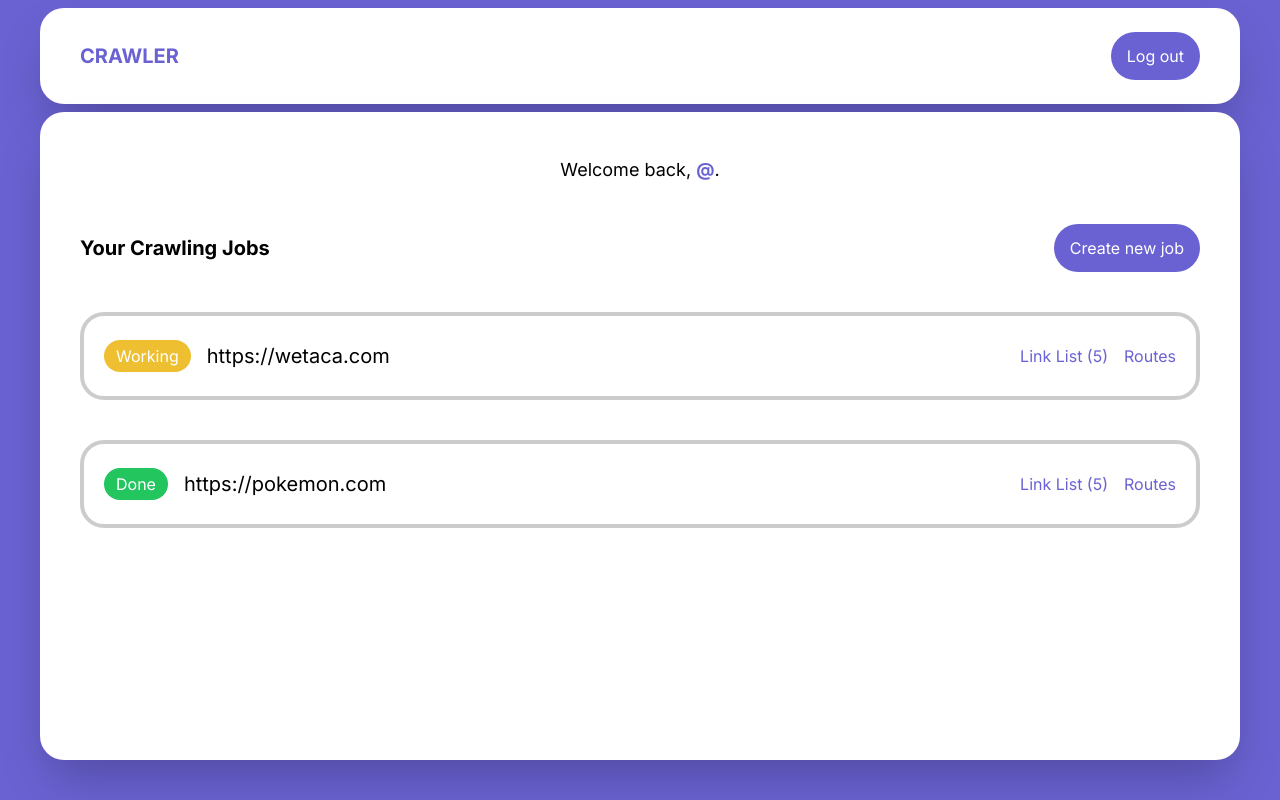
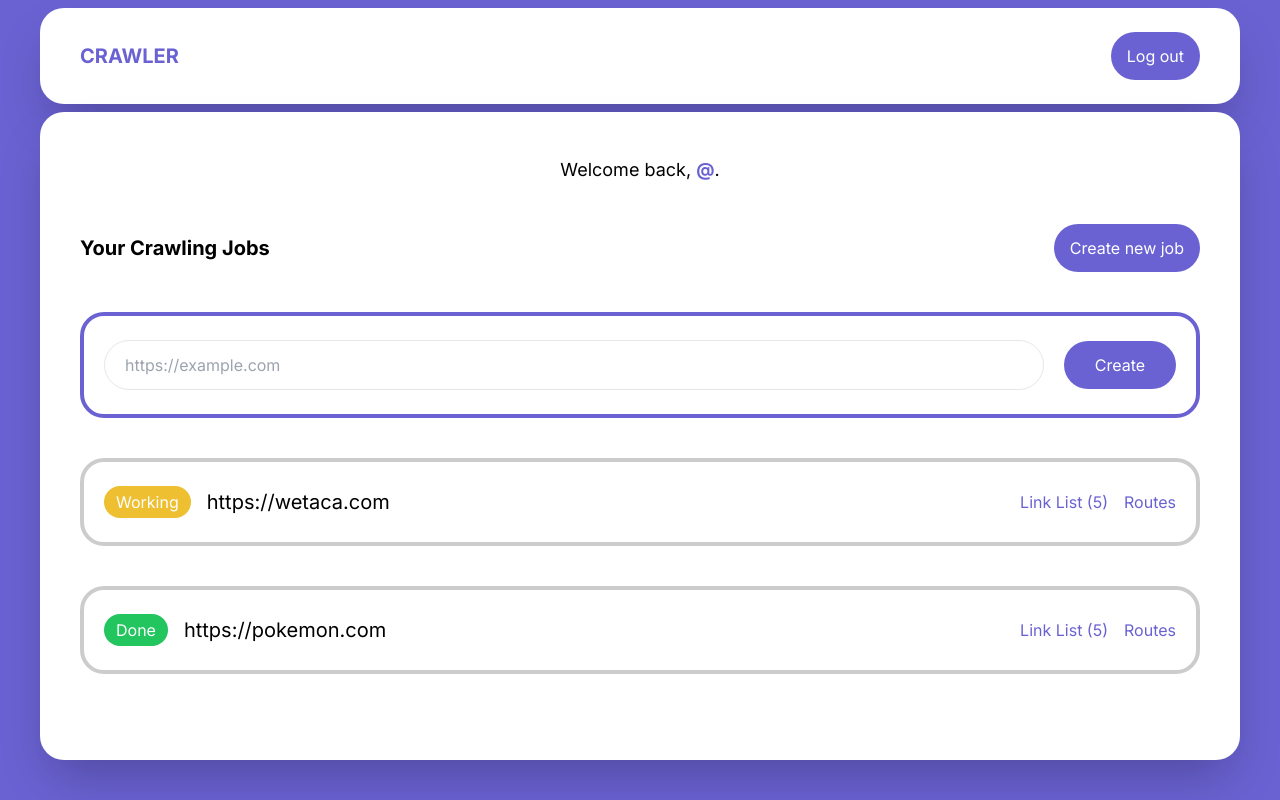
Before and after one commit to dresnite/web-crawler-frontend, a Next.js app: page /dashboard in a window 1280 px wide. Both pictures are taken after a click on the button "Create new job". Built offline with nearby package versions, Linux system fonts and the light colour scheme.

Commit message:
Add a toggleable section to create jobs

```diff
--- /dev/null
+++ b/app/components/dashboard/CreateJob.tsx
@@ -0,0 +1,8 @@
+export default function CreateJob() {
+    return (
+        <div className="job-container !border-bgPurple">
+            <input type="text" className="border px-5 py-3 rounded-full w-full" placeholder="https://example.com" />
+            <button className="purple-button min-w-28">Create</button>
+        </div>
+    );
+}
--- a/app/components/dashboard/Jobs.tsx
+++ b/app/components/dashboard/Jobs.tsx
@@ -1,12 +1,14 @@
 import useUsername from "@/app/hooks/useUsername";
 import Job from "./Job";
 import EmptyJob from "./EmptyJob";
-import Status from "@/app/utils/Status";
 import useJobs from "@/app/hooks/useJobs";
+import CreateJob from "./CreateJob";
+import useJobCreationSection from "@/app/hooks/useCreateJobSection";
 
 export default function Jobs() {
     const username = useUsername();
     const jobs = useJobs();
+    const jobCreationSection = useJobCreationSection();
 
     return (
         <div className="dashboard-container mt-2 flex-col flex-grow mb-10">
@@ -14,10 +16,11 @@ export default function Jobs() {
 
             <div className="flex items-center justify-center md:justify-between md:items-center mt-10">
                 <h1 className="font-bold text-xl">Your Crawling Jobs</h1>
-                <button className="purple-button hidden md:block">Create new job</button>
+                <button className="purple-button hidden md:block" onClick={jobCreationSection.toggleVisibility}>Create new job</button>
             </div>
 
             <div>
+                {jobCreationSection.isVisible && <CreateJob />}
                 {jobs.length === 0 && <EmptyJob />}
                 {jobs.length > 0 && jobs.map((job, index) => {
                     return <Job key={index} seed={job.seed} status={job.status} />
--- a/app/dashboard/page.tsx
+++ b/app/dashboard/page.tsx
@@ -9,7 +9,6 @@ export default function DashboardPage() {
         <PurpleContainer centered={false}>
             <div className="flex flex-col flex-grow">
                 <Navbar />
-
                 <Jobs />
             </div>
 
--- /dev/null
+++ b/app/hooks/useCreateJobSection.ts
@@ -0,0 +1,11 @@
+import { useState } from "react";
+
+export default function useJobCreationSection() {
+    const [isVisible, setVisible] = useState(false);
+
+    function toggleVisibility() {
+        setVisible(!isVisible);
+    }
+
+    return { isVisible, toggleVisibility };
+}
```
